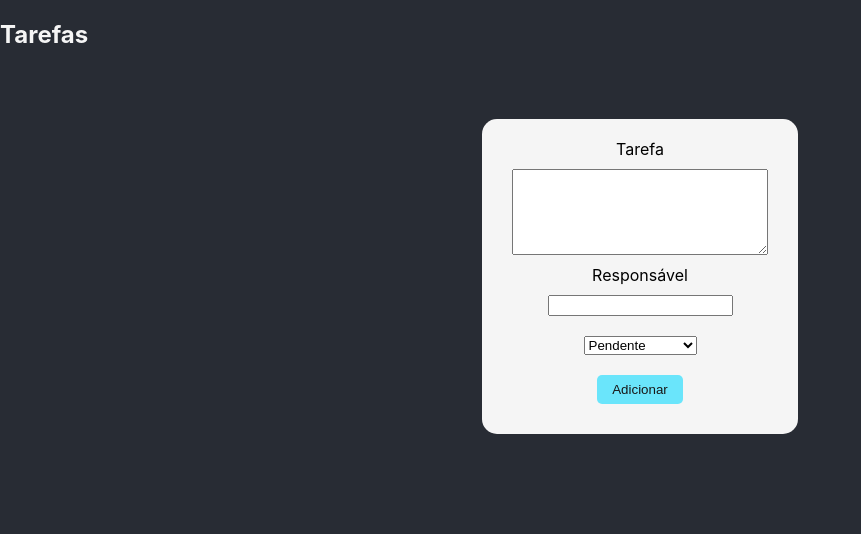
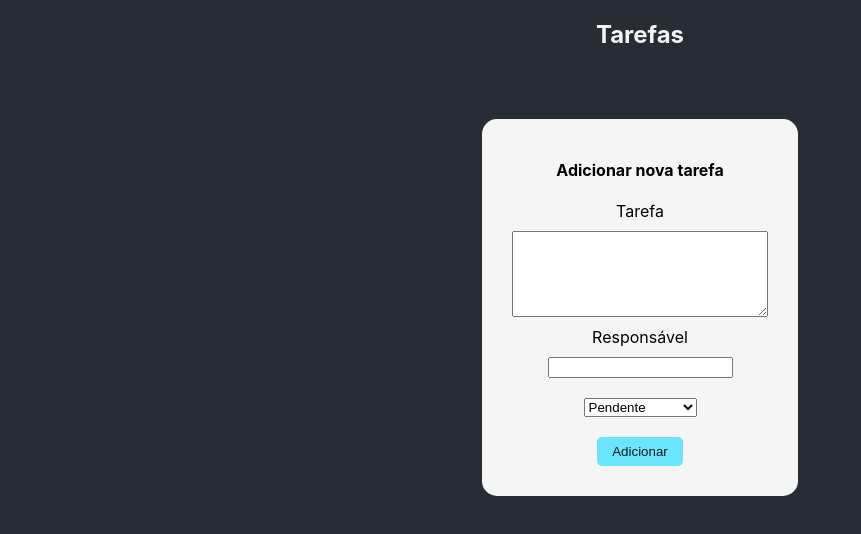
Before and after one commit to leandrofcr/ebytr-challenge, a React (Create React App) app in the folder frontend/: page / in a window 1280 px wide. Shown: the top 534 px of the page, without its empty margins (0-861 px from the left). Built offline with nearby package versions, Linux system fonts and the light colour scheme; no server answers.

Commit message:
style: creates a global style

```diff
--- a/frontend/src/App.jsx
+++ b/frontend/src/App.jsx
@@ -1,11 +1,13 @@
 import React from 'react';
 import Main from './pages/main';
+import GlobalStyle from './styles/global';
 
 function App() {
   return (
-    <div className="App">
+    <>
+      <GlobalStyle />
       <Main />
-    </div>
+    </>
   );
 }
 
--- a/frontend/src/components/createTask.jsx
+++ b/frontend/src/components/createTask.jsx
@@ -25,6 +25,7 @@ function CreateTask() {
   return (
     <CreateTaskWrapper>
       <form>
+        <h4>Adicionar nova tarefa</h4>
         <label htmlFor="task">
           Tarefa
           <textarea
--- a/frontend/src/index.css
+++ /dev/null
@@ -1,15 +0,0 @@
-body {
-  background-color: #282c34;
-  color: whitesmoke;
-  margin: 0;
-  font-family: -apple-system, BlinkMacSystemFont, 'Segoe UI', 'Roboto', 'Oxygen',
-    'Ubuntu', 'Cantarell', 'Fira Sans', 'Droid Sans', 'Helvetica Neue',
-    sans-serif;
-  -webkit-font-smoothing: antialiased;
-  -moz-osx-font-smoothing: grayscale;
-}
-
-code {
-  font-family: source-code-pro, Menlo, Monaco, Consolas, 'Courier New',
-    monospace;
-}
--- a/frontend/src/index.js
+++ b/frontend/src/index.js
@@ -1,6 +1,5 @@
 import React from 'react';
 import ReactDOM from 'react-dom';
-import './index.css';
 import App from './App';
 import reportWebVitals from './reportWebVitals';
 
--- /dev/null
+++ b/frontend/src/styles/global.js
@@ -0,0 +1,31 @@
+import { createGlobalStyle } from 'styled-components';
+
+const GlobalStyle = createGlobalStyle`
+  body {
+    background-color: #282c34;
+    color: whitesmoke;
+    margin: 0;
+
+
+    font-family: -apple-system, BlinkMacSystemFont, 'Segoe UI', 'Roboto', 'Oxygen',
+      'Ubuntu', 'Cantarell', 'Fira Sans', 'Droid Sans', 'Helvetica Neue',
+      sans-serif;
+    -webkit-font-smoothing: antialiased;
+    -moz-osx-font-smoothing: grayscale;
+  }
+
+  code {
+    font-family: source-code-pro, Menlo, Monaco, Consolas, 'Courier New',
+      monospace;
+  }
+
+  #root {
+    display: flex;
+    flex-direction: column;
+    align-items: center;
+    justify-content: center;
+  }
+
+`;
+
+export default GlobalStyle;
```
